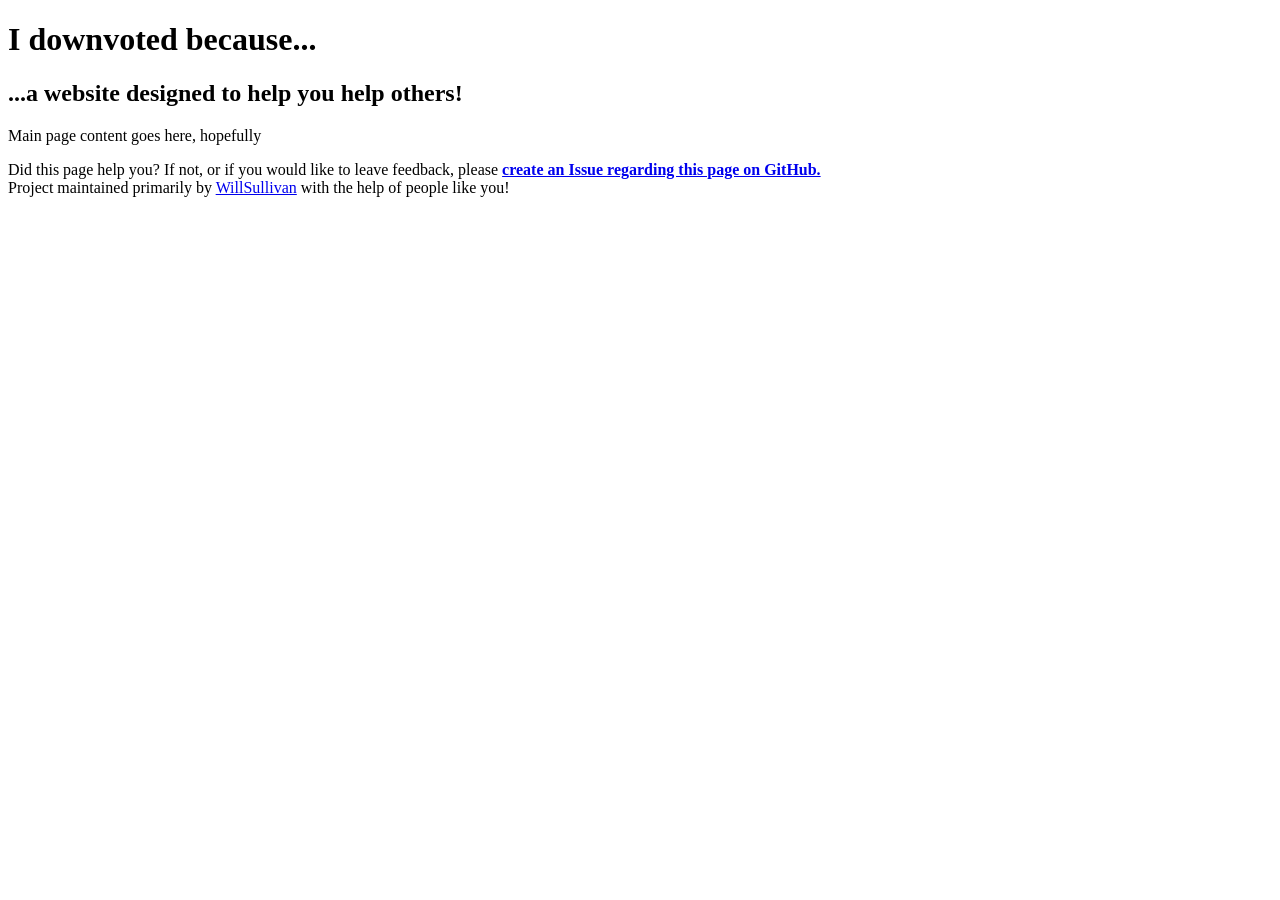
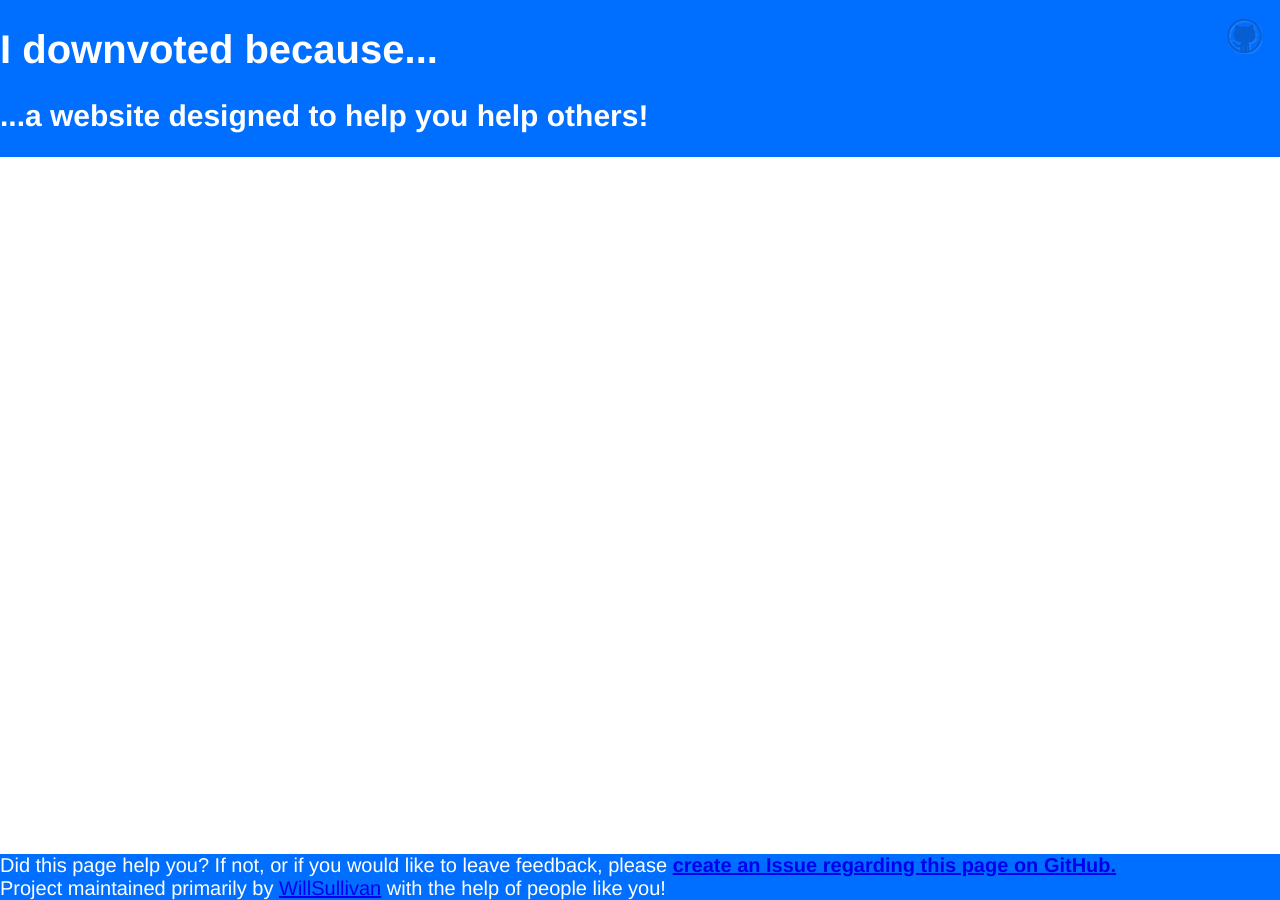
Before and after one commit to WillSullivan/idownvotedbecause, a Jekyll site: the page built from index.md, in a window 1280 px wide. Built offline with Jekyll 4.4.1, drawn with Linux system fonts in a browser that asks for light colours.

Commit message:
re-enabling sass

```diff
--- a/css/default.scss
+++ b/css/default.scss
@@ -1,3 +1,5 @@
+---
+---
 // @import 'reset';
 
 //$primary-color: #1e1e1e;
@@ -28,6 +30,15 @@ header{
 footer{
   @extend .bannerBlock;
   bottom:0px;
+}
+.logo {
+  position: absolute;
+  height: 36px;
+  width: 36px;
+  right: $padding;
+  top: $padding;
+  display: block;
+  background: url(images/octocat-logo.png);
 }
 
 // h1 {
@@ -76,15 +87,6 @@ footer{
 // .page-byline{
 
 // }
-// .logo {
-//   position: absolute;
-//   height: 36px;
-//   width: 36px;
-//   right: $padding;
-//   top: $padding;
-//   display: block;
-//   background: url(images/octocat-logo.png);
-// }
 // .content{
 
 // }
```
